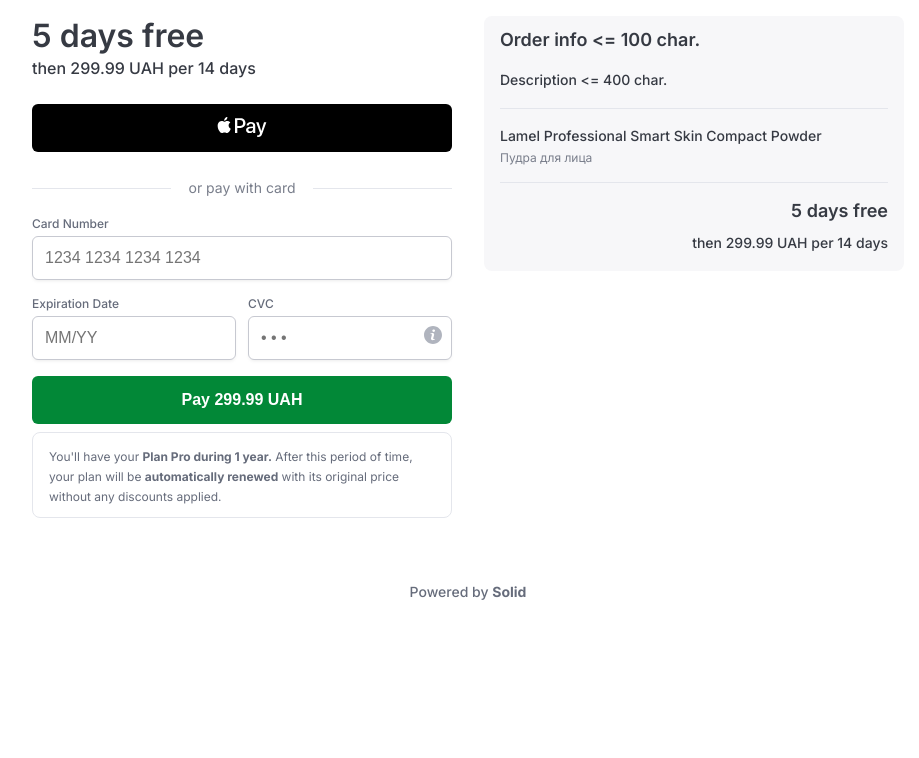
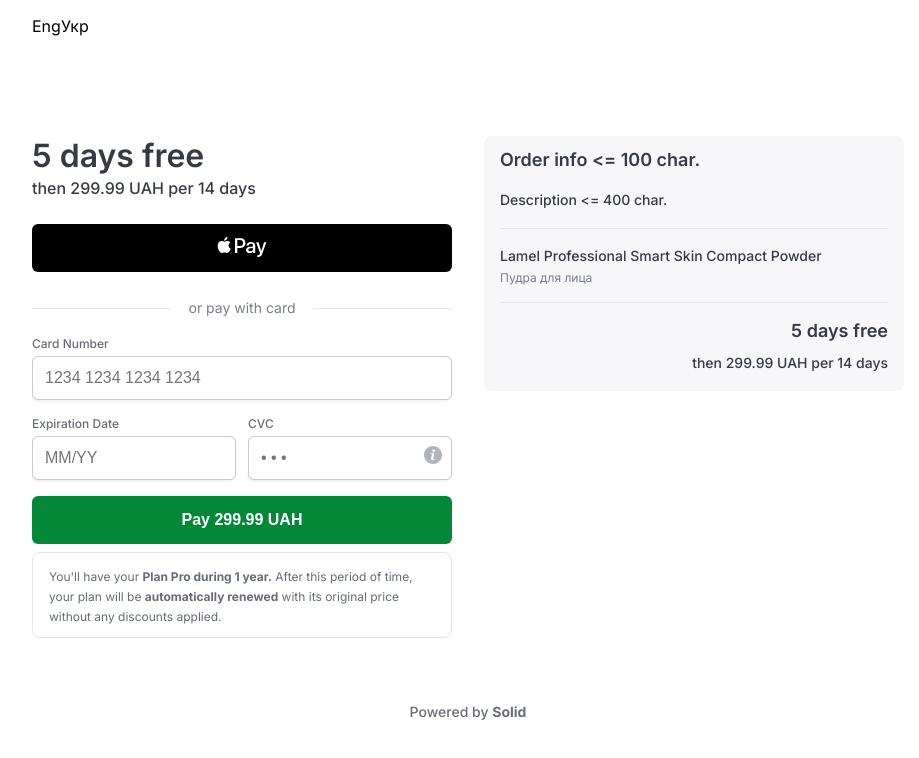
Before and after one commit to LonelyTrouvere/test-task, a React (Vite) app: page / in a window 1280 px wide. Shown: the top 758 px of the page, without its empty margins (172-1091 px from the left). Built offline with nearby package versions, Linux system fonts and the light colour scheme.

Commit message:
set up header

```diff
--- a/src/App.tsx
+++ b/src/App.tsx
@@ -1,4 +1,5 @@
 import Footer from "./components/footer/Footer"
+import Header from "./components/header/Header"
 import OrderArea from "./components/order-area/OrderArea"
 import PaymentArea from "./components/payment-area/PaymentArea"
 import ContentLayout from "./layouts/content-layout/ContentLayout"
@@ -7,6 +8,7 @@
 
   return (
     <>
+        <Header />
         <ContentLayout>
           <PaymentArea />
           <OrderArea />
--- /dev/null
+++ b/src/components/header/Header.css
@@ -0,0 +1,3 @@
+.header {
+    height: 56px;
+}
--- /dev/null
+++ b/src/components/header/Header.tsx
@@ -0,0 +1,10 @@
+import LanguagePicker from '../../utility-components/language-picker/LanguagePicker'
+import './Header.css'
+
+function Header() {
+    return <div className='header'>
+        <LanguagePicker />
+    </div>
+}
+
+export default Header
```
